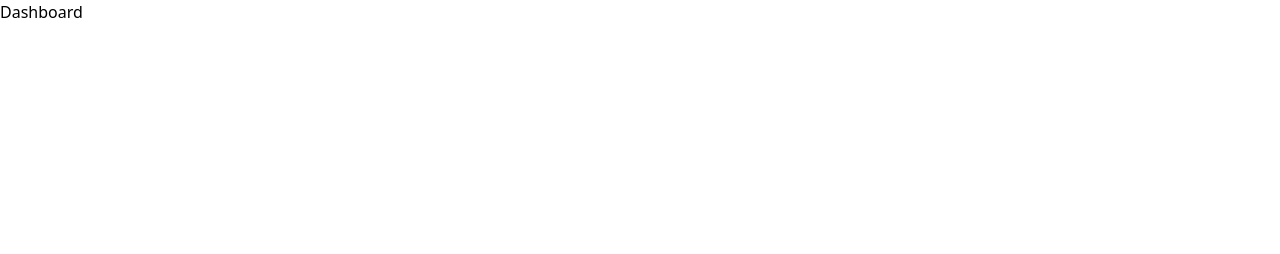
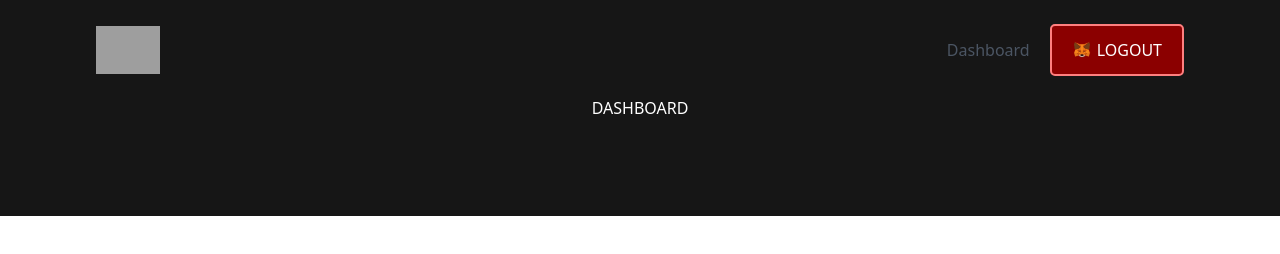
Before and after one commit to LeonardSx/nft, a website: page dashboard.html in a window 1280 px wide. Drawn offline with Linux system fonts and the light colour scheme; sample sign-in values are in the browser's storage; grey boxes are pictures that could not be loaded.

Commit message:
auth, logout, dashboard

```diff
--- a/dashboard.html
+++ b/dashboard.html
@@ -29,9 +29,54 @@
     <script src="./static/js/metamask.web3.js"></script>
     <script src="./static/js/tailwindcss.js"></script>
     <script src="./static/js/auth.js"></script>
+    <script src="./static/js/logout.js"></script>
   </head>
 
   <body>
-    <h1>Dashboard</h1>
+    <header class="fixed top-0 z-20 w-full bg-[#161616]">
+      <div class="flex items-center px-6 py-6 xl:px-24">
+        <a class="shrink-0" href="#home">
+          <img
+            class="h-12"
+            src="https://i.postimg.cc/PfLSyJR0/XCris-X-A-futuristic-ultra-detailed-red-soldier-logo-in-8-K-cinem-ece234d7-7a37-4e11-8a73-dc0fa5077731.png"
+            alt=""
+          />
+        </a>
+        <div
+          class="invisible lg:visible fixed inset-0 z-10 ml-auto items-center bg-white opacity-0 lg:relative lg:inset-auto lg:flex lg:bg-transparent lg:opacity-100"
+        >
+          <nav class="w-full">
+            <ul class="flex flex-col lg:flex-row menu" id="menu-logged-in">
+              <li>
+                <a
+                  href="/dashboard.html"
+                  class="flex items-center justify-between py-3.5 lg:px-5 text-gray-600 hover:text-red-600"
+                  aria-expanded="false"
+                  style="transition: color 0.5s ease, text-shadow 0.5s ease"
+                >
+                  Dashboard
+                </a>
+              </li>
+              <button class="boton" id="logoutButton" onclick="logoutWithMetaMask()">
+                <img
+                  src="./static/assets/MetaMask_Fox.svg"
+                  alt="Logo"
+                  class="logo"
+                />
+                <span id="connectButtonText">LOGOUT</span>
+              </button>
+            </ul>
+          </nav>
+        </div>
+      </div>
+    </header>
+
+    <main>
+      <section class="py-24 bg-[#161616]">
+        <div class="justify-center text-center">
+          <h1 class="text-white">DASHBOARD</h1>
+        </div>
+      </section>
+    </main>
   </body>
 </html>
--- a/static/js/auth.js
+++ b/static/js/auth.js
@@ -1,9 +1,9 @@
 const userWalletAddress = window.localStorage.getItem("userWalletAddress");
 
-if (!userWalletAddress) {
+if (!userWalletAddress && !window.location.href.includes("index.html")) {
   window.location.href = "index.html";
 } else if (
-  window.location.href.includes("index.html")
+  userWalletAddress && window.location.href.includes("index.html")
 ) {
   window.location.href = "dashboard.html";
 }
--- /dev/null
+++ b/static/js/logout.js
@@ -0,0 +1,24 @@
+async function logoutWithMetaMask() {
+    try {
+      const response = await fetch("http://localhost:3000/api/v1/auth/logout", {
+        method: "POST",
+        headers: {
+          Accept: "application/json",
+          "Content-Type": "application/json",
+        },
+        body: JSON.stringify({}),
+      });
+
+      window.localStorage.removeItem("userWalletAddress");
+
+      if (window.ethereum && window.ethereum.disconnect) {
+        window.ethereum.disconnect();
+      }
+
+      window.location.href = "index.html"; // Redirige al usuario a la página de inicio de sesión después de cerrar sesión
+
+      console.log("Logged out with MetaMask");
+    } catch (error) {
+      console.error(error);
+    }
+  }
```
Also changed, not shown: index.html (+1 -21 lines), static/js/index.js (+0 -41 lines).
